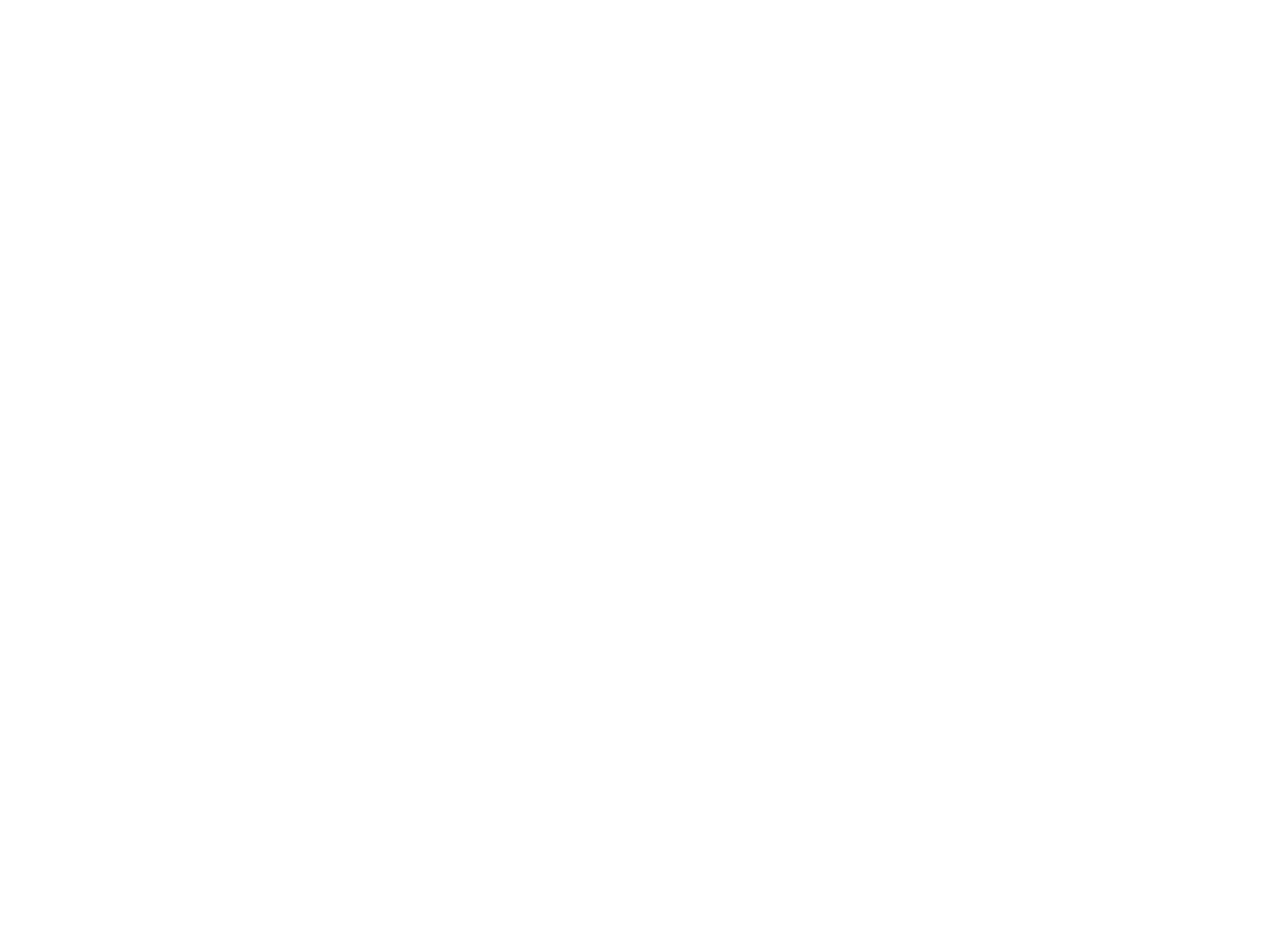
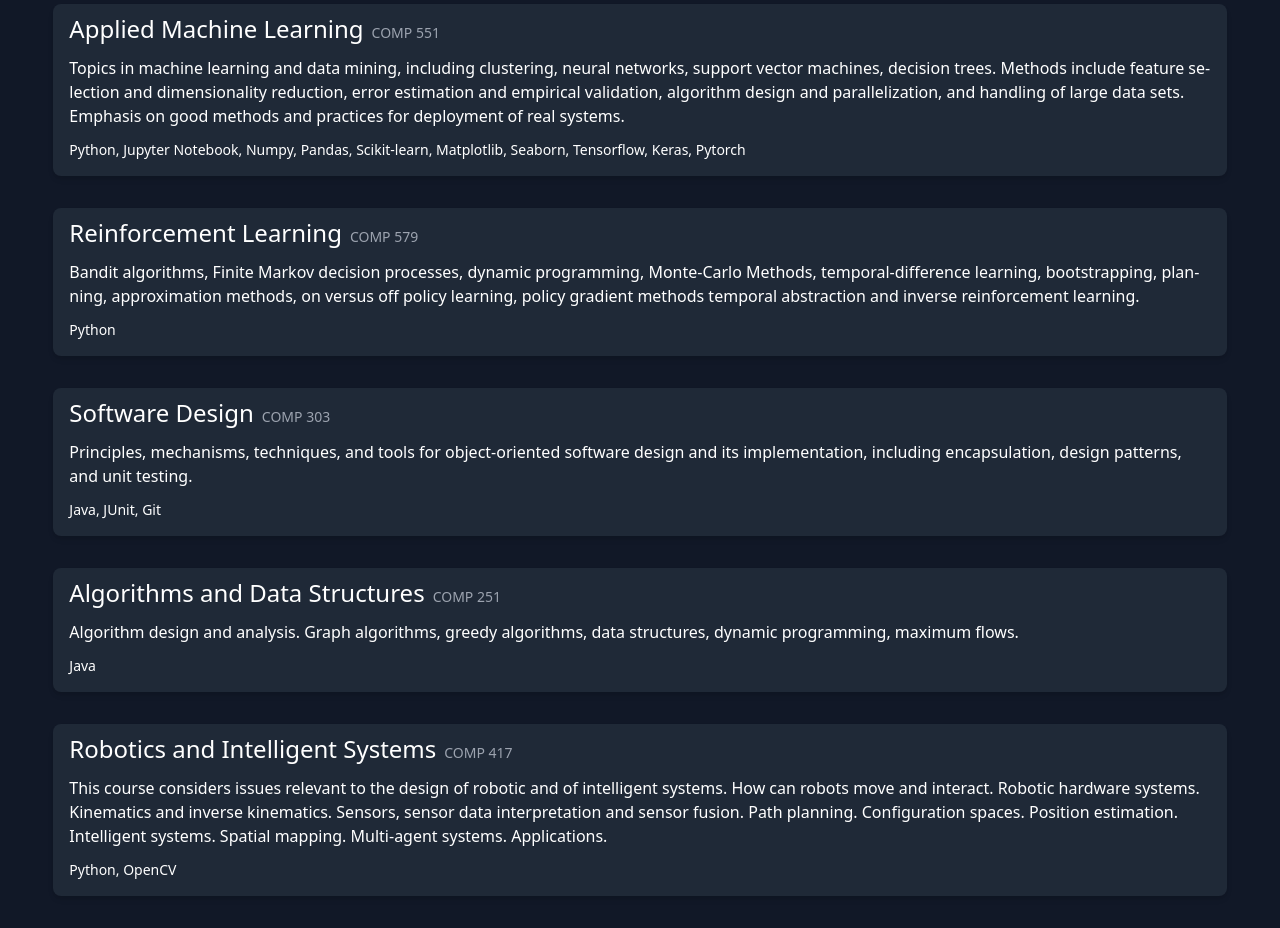
Before and after one commit to Potrock/Portfolio-Site, a Next.js app: page / in a window 1280 px wide. Shown: the part 960-1888 px from the top of the page. Before the commit the page ends 908 px from the top, so only its background shows below. Built offline with nearby package versions, Linux system fonts and the light colour scheme.

Commit message:
School Courses

```diff
--- /dev/null
+++ b/components/courses/Course.tsx
@@ -0,0 +1,32 @@
+interface CourseProps {
+	course: {name: String; courseCode: String; description: String; technologies: String;}
+}
+
+export default function Course(props: CourseProps) {
+	return (
+		<li className="">
+			<div className="block bg-gray-800 rounded-lg shadow-md group">
+				<a className="hyphens-auto block mb-2">
+					<div className="rounded-lg py-4">
+						<div className="px-4">
+							<span className="font-medium text-2xl leading-4">
+								{props.course.name}
+							</span>
+                            <span className="pl-2 text-sm text-gray-400">
+                                {props.course.courseCode}
+                            </span>
+							<div className="">
+								<p className="pt-3 text-md">
+									{props.course.description}
+								</p>
+								<p className="pt-3 text-sm">
+									{props.course.technologies}
+								</p>
+							</div>
+						</div>
+					</div>
+				</a>
+			</div>
+		</li>
+	);
+}
--- /dev/null
+++ b/components/courses/Courses.tsx
@@ -0,0 +1,24 @@
+import { useEffect, useState } from "react";
+import Course from "./Course";
+import CoursesData from "../../content/courses.json";
+
+export default function Courses({}) {
+
+    const [courses, setCourses] = useState([]);
+
+    useEffect(() => {
+        setCourses(CoursesData)
+
+        console.log(CoursesData)
+        console.log(courses)
+    }, [])
+    return (
+        <ul className="grid sm:grid-rows-1 gap-6 mb-6 list-none">
+            {courses.map((course, index) => {
+                return (
+                    <Course key={index} course={course} />
+                )
+            })}
+        </ul>
+    )
+}
--- /dev/null
+++ b/content/courses.json
@@ -0,0 +1,33 @@
+[
+    {
+        "name": "Applied Machine Learning",
+        "courseCode": "COMP 551",
+        "description": "Topics in machine learning and data mining, including clustering, neural networks, support vector machines, decision trees. Methods include feature selection and dimensionality reduction, error estimation and empirical validation, algorithm design and parallelization, and handling of large data sets. Emphasis on good methods and practices for deployment of real systems.",
+        "technologies": "Python, Jupyter Notebook, Numpy, Pandas, Scikit-learn, Matplotlib, Seaborn, Tensorflow, Keras, Pytorch"
+    },
+    {
+        "name": "Reinforcement Learning",
+        "courseCode": "COMP 579",
+        "description": "Bandit algorithms, Finite Markov decision processes, dynamic programming, Monte-Carlo Methods, temporal-difference learning, bootstrapping, planning, approximation methods, on versus off policy learning, policy gradient methods temporal abstraction and inverse reinforcement learning.",
+        "technologies": "Python"
+    },
+    {
+        "name": "Software Design",
+        "courseCode": "COMP 303",
+        "description": "Principles, mechanisms, techniques, and tools for object-oriented software design and its implementation, including encapsulation, design patterns, and unit testing.",
+        "technologies": "Java, JUnit, Git"
+    },
+    {
+        "name": "Algorithms and Data Structures",
+        "courseCode": "COMP 251",
+        "description": "Algorithm design and analysis. Graph algorithms, greedy algorithms, data structures, dynamic programming, maximum flows.",
+        "technologies": "Java"
+    },
+    {
+        "name": "Robotics and Intelligent Systems",
+        "courseCode": "COMP 417",
+        "description": "This course considers issues relevant to the design of robotic and of intelligent systems. How can robots move and interact. Robotic hardware systems. Kinematics and inverse kinematics. Sensors, sensor data interpretation and sensor fusion. Path planning. Configuration spaces. Position estimation. Intelligent systems. Spatial mapping. Multi-agent systems. Applications.",
+        "technologies": "Python, OpenCV"
+    }
+
+]
--- a/pages/index.tsx
+++ b/pages/index.tsx
@@ -1,3 +1,4 @@
+import Courses from '../components/courses/Courses'
 import Header from '../components/header/Header'
 import Hero from '../components/Hero'
 import Projects from '../components/projects/Projects'
@@ -5,16 +6,22 @@
 export default function Home() {
   return (
     <>
-      <div className="flex flex-col min-h-screen relative block bg-gray-900 text-white">
+      <div className="flex-col min-h-screen relative block bg-gray-900 text-white">
         <Header />
         <main className="flex flex-col w-11/12 mx-auto max-w-[1200px] grow shrink-0 basis-auto">
           <Hero />
-          <div className="mb-12">
+          <div className="mb-8">
             <h2 className="text-4xl font-medium text-white">
               Projects
             </h2>
           </div>
           <Projects />
+          <div className="mb-8">
+            <h2 className="text-4xl font-medium text-white">
+              Courses
+            </h2>
+          </div>
+          <Courses />
         </main>
       </div>
     </>
```
